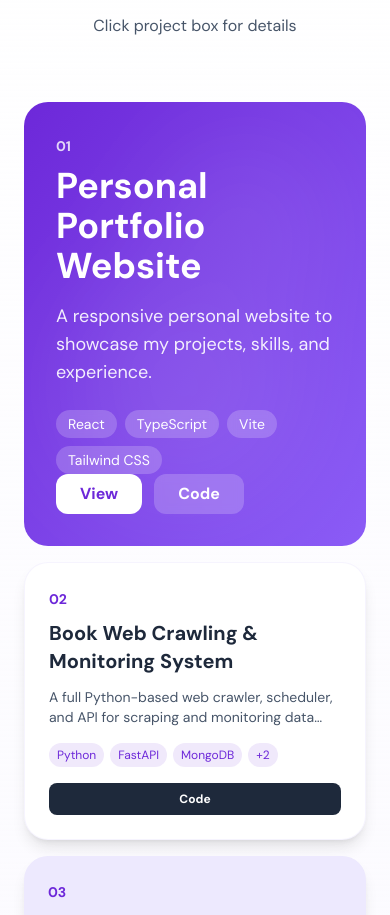
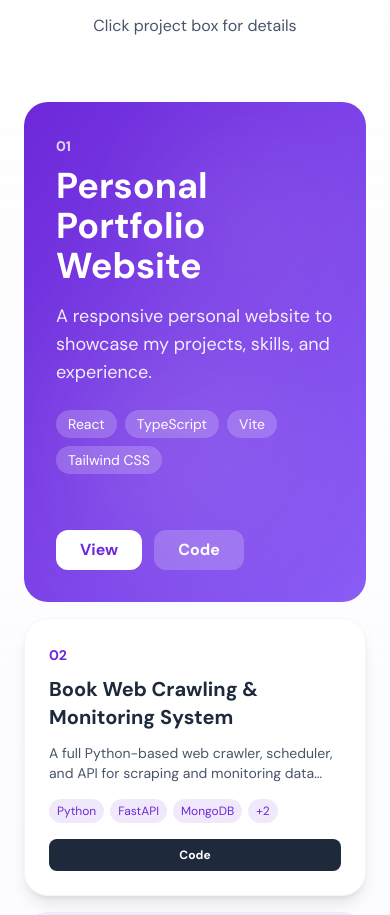
Before and after one commit to DianaWijaya/personal-website, a React (Vite) app: page / in a window 390 px wide. Shown: the part 2600-3515 px from the top of the page. Built offline with nearby package versions, Linux system fonts and the light colour scheme.

Commit message:
fixed phone view for project 1

```diff
--- a/src/sections/projects/index.tsx
+++ b/src/sections/projects/index.tsx
@@ -47,7 +47,7 @@ const Projects = ({ setSelectedPage }: Props) => {
                 <div className="absolute bottom-10 left-10 w-60 h-60 bg-white rounded-full blur-3xl"></div>
               </div>
 
-              <div className="relative h-full flex flex-col justify-between text-white">
+              <div className="relative h-full flex flex-col justify-between gap-4 text-white">
                 <div>
                   <span className="text-white/80 font-semibold text-sm">01</span>
                   <h3 className="text-4xl md:text-5xl font-bold mt-2 mb-4">
@@ -56,7 +56,7 @@ const Projects = ({ setSelectedPage }: Props) => {
                   <p className="text-white/90 text-lg max-w-lg mb-6">
                     {projectsData[0].description}
                   </p>
-                  <div className="flex flex-wrap gap-2">
+                  <div className="flex flex-wrap gap-2 mb-10">
                     {projectsData[0].technologies.map((tech) => (
                       <span
                         key={tech}
```
